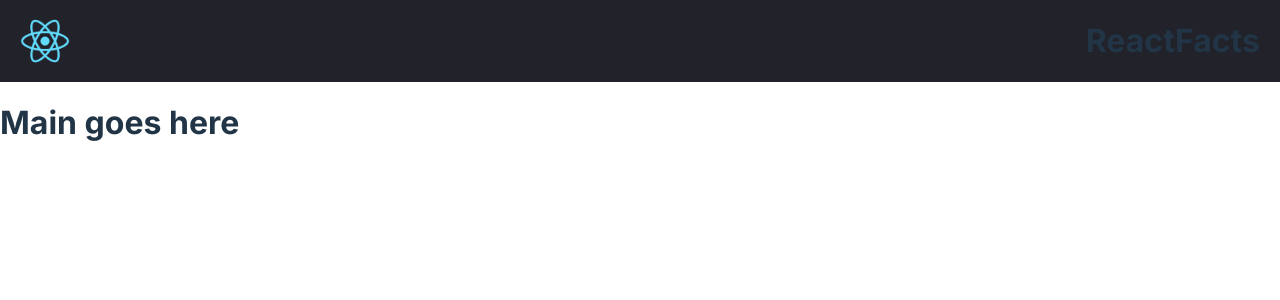
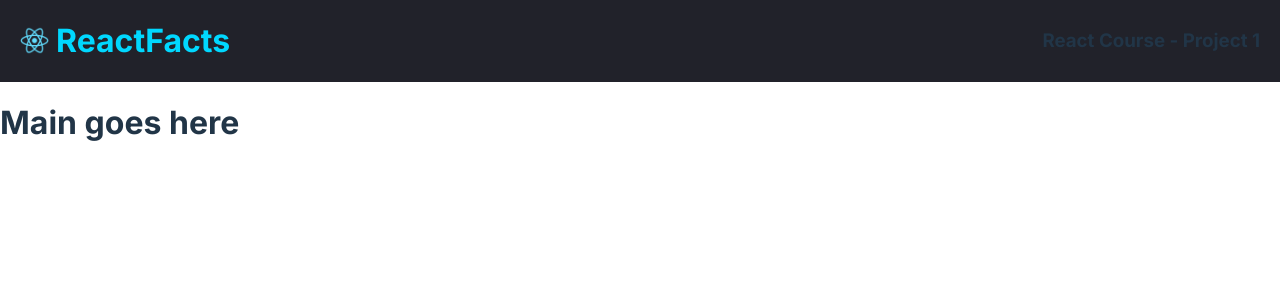
Before and after one commit to Davsan88/react-facts, a React (Vite) app: page / in a window 1280 px wide. Shown: the top 300 px of the page. Built offline with nearby package versions, Linux system fonts and the light colour scheme.

Commit message:
Update Navbar.jsx

```diff
--- a/src/components/Navbar.jsx
+++ b/src/components/Navbar.jsx
@@ -4,8 +4,11 @@ import '../App.css'
 const Navbar = () => {
   return (
     <div className="navBarDiv">
-      <img src="/logo512.png" alt="React logo" style={{ width: '50px' }}/>
-      <h1>ReactFacts</h1>
+      <div>
+        <img src="/logo512.png" alt="React logo"/>
+        <h1>ReactFacts</h1>
+      </div>
+      <h3>React Course - Project 1</h3>
     </div>
   )
 }
```
